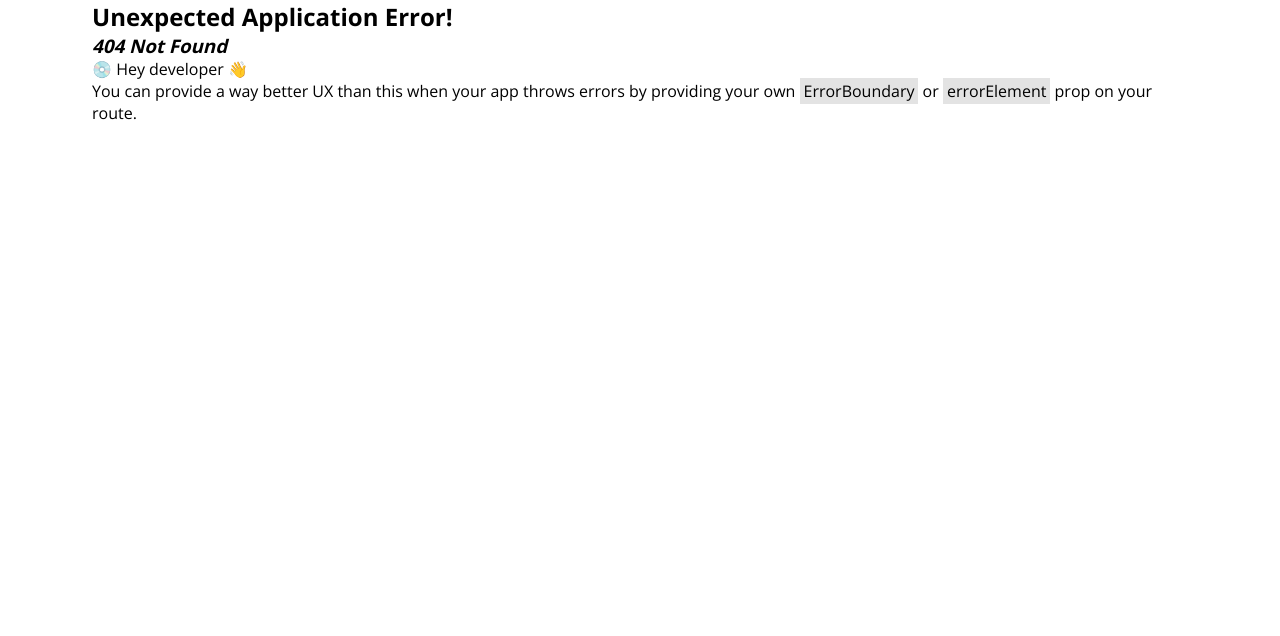
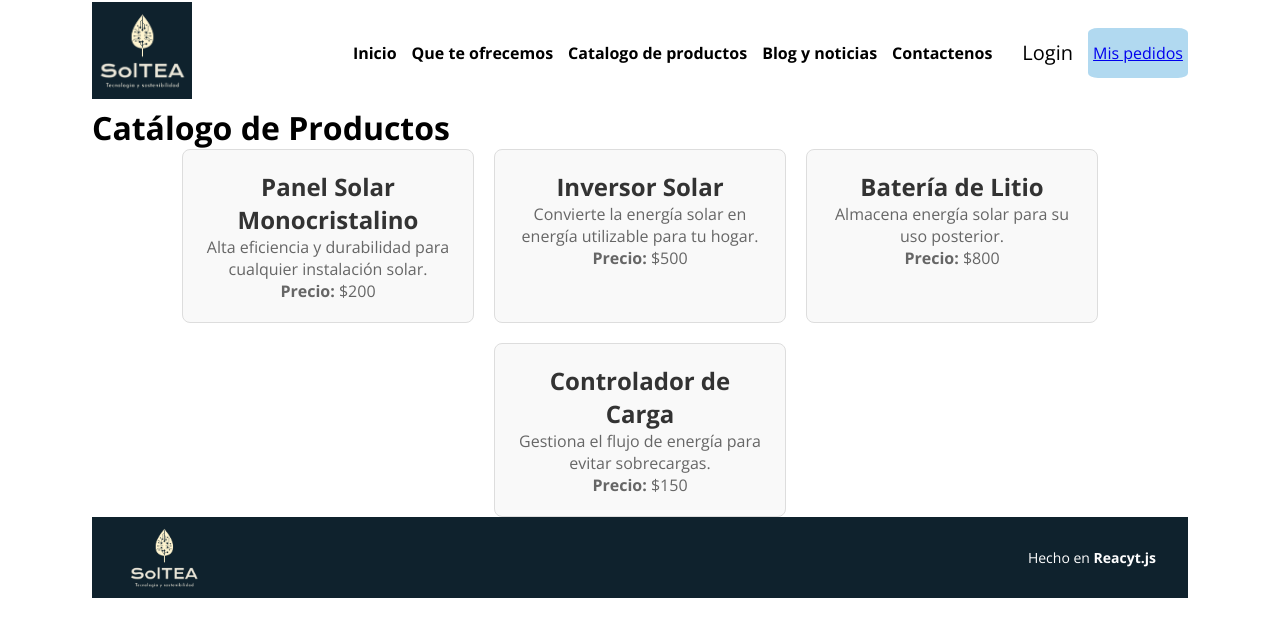
Before and after one commit to AERH8601/Project_SolTEA, a React (Create React App) app in the folder client/: page /catalogo in a window 1280 px wide. Before the commit this address had no page. Shown: the top 636 px of the page. Built offline with nearby package versions, Linux system fonts and the light colour scheme.

Commit message:
Crea paginas para ofrecer al cliente y se hace enrutamiento de las mismas desde diferentes accesos del inicio.

```diff
--- a/client/src/components/Navbar.jsx
+++ b/client/src/components/Navbar.jsx
@@ -2,9 +2,6 @@ import React, { useContext } from 'react'
 import { Link } from 'react-router-dom'
 import Logo from "../img/SolTEA_Logo.png"
 import { AuthContext } from '../context/authContext';
-
-
-
 
 function Navbar() {
 
@@ -14,24 +11,24 @@ function Navbar() {
     <div className='navbar'>
         <div className='container'>
             <div className='logo'>
-                <Link>
-                <img src={Logo} alt="" />
+                <Link to="/">
+                    <img src={Logo} alt="SolTEA Logo" />
                 </Link>
             </div>
             <div className='links'>
                 <Link className='link' to='/'>
                     <h6>Inicio</h6>
                 </Link>
-                <Link className='link' to='/'>
+                <Link className='link' to='/ofrecemos'>
                     <h6>Que te ofrecemos</h6>
                 </Link>
-                <Link className='link' to='/'>
+                <Link className='link' to='/catalogo'>
                     <h6>Catalogo de productos</h6>
                 </Link>
-                <Link className='link' to='/'>
+                <Link className='link' to='/blog'>
                     <h6>Blog y noticias</h6>
                 </Link>
-                <Link className='link' to='/'>
+                <Link className='link' to='/contactanos'>
                     <h6>Contactenos</h6>
                 </Link>
                 <span>{currentUser?.username} </span>
--- /dev/null
+++ b/client/src/pages/Blog.jsx
@@ -0,0 +1,17 @@
+import React from 'react';
+
+const Blog = () => {
+  return (
+    <div>
+      <h1>Blog de Energías Renovables</h1>
+      <p>Lee nuestros últimos artículos y noticias sobre innovaciones y avances en energías renovables.</p>
+      <ul>
+        <li>Cómo la energía solar está transformando las ciudades</li>
+        <li>Las nuevas tendencias en eficiencia energética</li>
+        <li>El futuro de las energías limpias</li>
+      </ul>
+    </div>
+  );
+};
+
+export default Blog;
--- /dev/null
+++ b/client/src/pages/Catalogo.jsx
@@ -0,0 +1,47 @@
+import React from 'react';
+
+const Catalogo = () => {
+  const productos = [
+    {
+      id: 1,
+      nombre: "Panel Solar Monocristalino",
+      descripcion: "Alta eficiencia y durabilidad para cualquier instalación solar.",
+      precio: "$200",
+    },
+    {
+      id: 2,
+      nombre: "Inversor Solar",
+      descripcion: "Convierte la energía solar en energía utilizable para tu hogar.",
+      precio: "$500",
+    },
+    {
+      id: 3,
+      nombre: "Batería de Litio",
+      descripcion: "Almacena energía solar para su uso posterior.",
+      precio: "$800",
+    },
+    {
+      id: 4,
+      nombre: "Controlador de Carga",
+      descripcion: "Gestiona el flujo de energía para evitar sobrecargas.",
+      precio: "$150",
+    },
+  ];
+
+  return (
+    <div>
+      <h1>Catálogo de Productos</h1>
+      <div className="productos">
+        {productos.map((producto) => (
+          <div key={producto.id} className="producto">
+            <h2>{producto.nombre}</h2>
+            <p>{producto.descripcion}</p>
+            <p><strong>Precio: </strong>{producto.precio}</p>
+          </div>
+        ))}
+      </div>
+    </div>
+  );
+};
+
+export default Catalogo;
--- /dev/null
+++ b/client/src/pages/Contactanos.jsx
@@ -0,0 +1,24 @@
+import React from 'react';
+
+const Contactanos = () => {
+  return (
+    <div>
+      <h1>Contáctanos</h1>
+      <p>Si tienes alguna duda o quieres obtener más información, no dudes en contactarnos.</p>
+      <form>
+        <label htmlFor="name">Nombre:</label>
+        <input type="text" id="name" name="name" required />
+
+        <label htmlFor="email">Correo electrónico:</label>
+        <input type="email" id="email" name="email" required />
+
+        <label htmlFor="message">Mensaje:</label>
+        <textarea id="message" name="message" required></textarea>
+
+        <button type="submit">Enviar</button>
+      </form>
+    </div>
+  );
+};
+
+export default Contactanos;
--- /dev/null
+++ b/client/src/pages/Ofrecemos.jsx
@@ -0,0 +1,18 @@
+import React from 'react';
+
+const Ofrecemos = () => {
+  return (
+    <div>
+      <h1>Nuestros Servicios y Productos</h1>
+      <p>Aquí podrás descubrir los servicios que ofrecemos relacionados con las energías renovables.</p>
+      <ul>
+        <li>Instalación de paneles solares</li>
+        <li>Soluciones de eficiencia energética</li>
+        <li>Sistemas de almacenamiento de energía</li>
+        <li>Consultoría en energías renovables</li>
+      </ul>
+    </div>
+  );
+};
+
+export default Ofrecemos;
--- /dev/null
+++ b/client/src/pages/Proyectos.jsx
@@ -0,0 +1,17 @@
+import React from 'react';
+
+const Proyectos = () => {
+  return (
+    <div>
+      <h1>Nuestros Proyectos</h1>
+      <p>Aquí podrás ver nuestros proyectos destacados en energía solar y otras fuentes renovables.</p>
+      <ul>
+        <li>Proyecto Solar en Ciudad XYZ</li>
+        <li>Planta de Energía Eólica en la Región ABC</li>
+        <li>Desarrollo de baterías para almacenamiento</li>
+      </ul>
+    </div>
+  );
+};
+
+export default Proyectos;
--- a/client/src/style.scss
+++ b/client/src/style.scss
@@ -218,6 +218,35 @@ $lightBlue: #889ef4;
             }
           }
 
+          .productos {
+            display: flex;
+            flex-wrap: wrap;
+            gap: 20px;
+            justify-content: center;
 
+            .producto {
+              border: 1px solid #ddd;
+              padding: 20px;
+              width: 250px;
+              text-align: center;
+              background-color: #f9f9f9;
+              border-radius: 8px;
+              transition: transform 0.3s;
+
+              &:hover {
+                transform: scale(1.05);
+              }
+
+              h2 {
+                font-size: 1.5rem;
+                color: #333;
+              }
+
+              p {
+                font-size: 1rem;
+                color: #666;
+              }
+            }
+          }
     }
 }
```
Also changed, not shown: client/src/App.js (+11 -0 lines).
